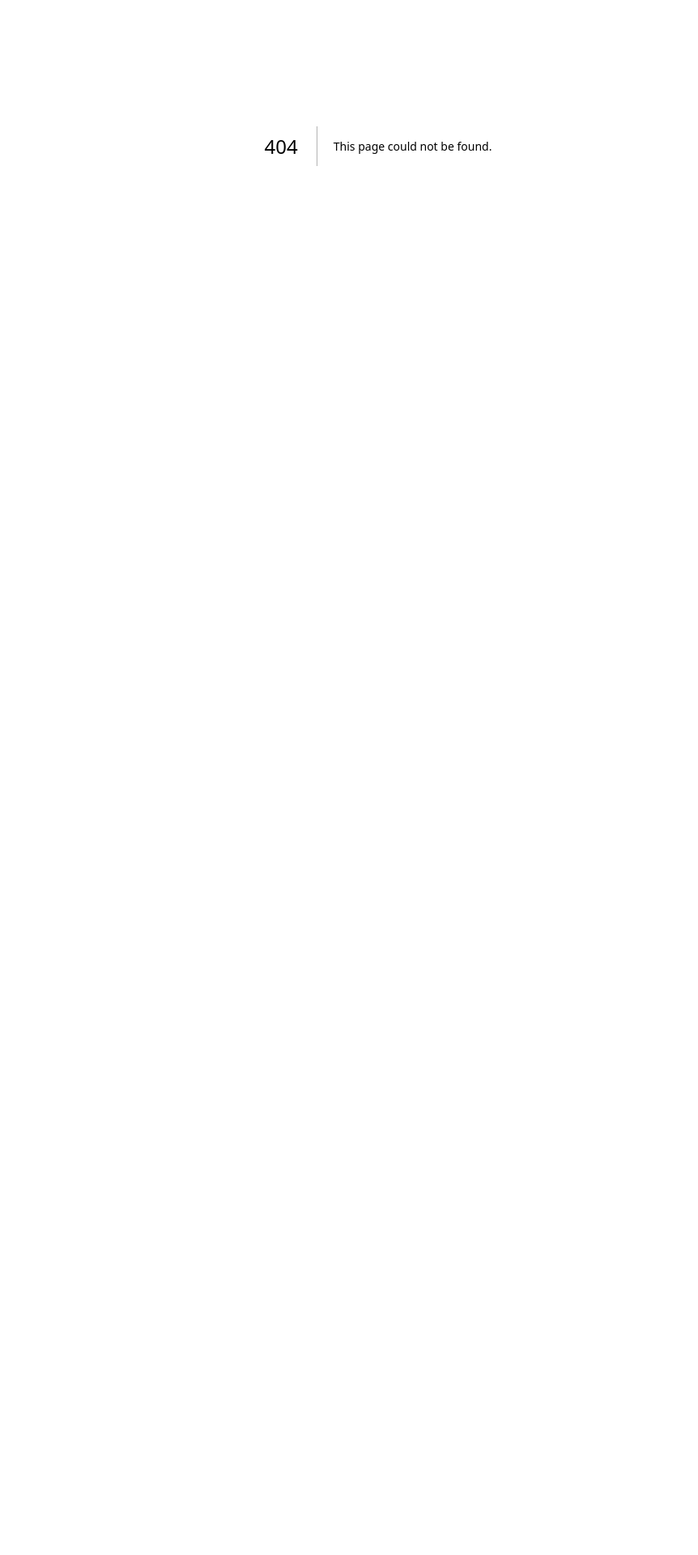
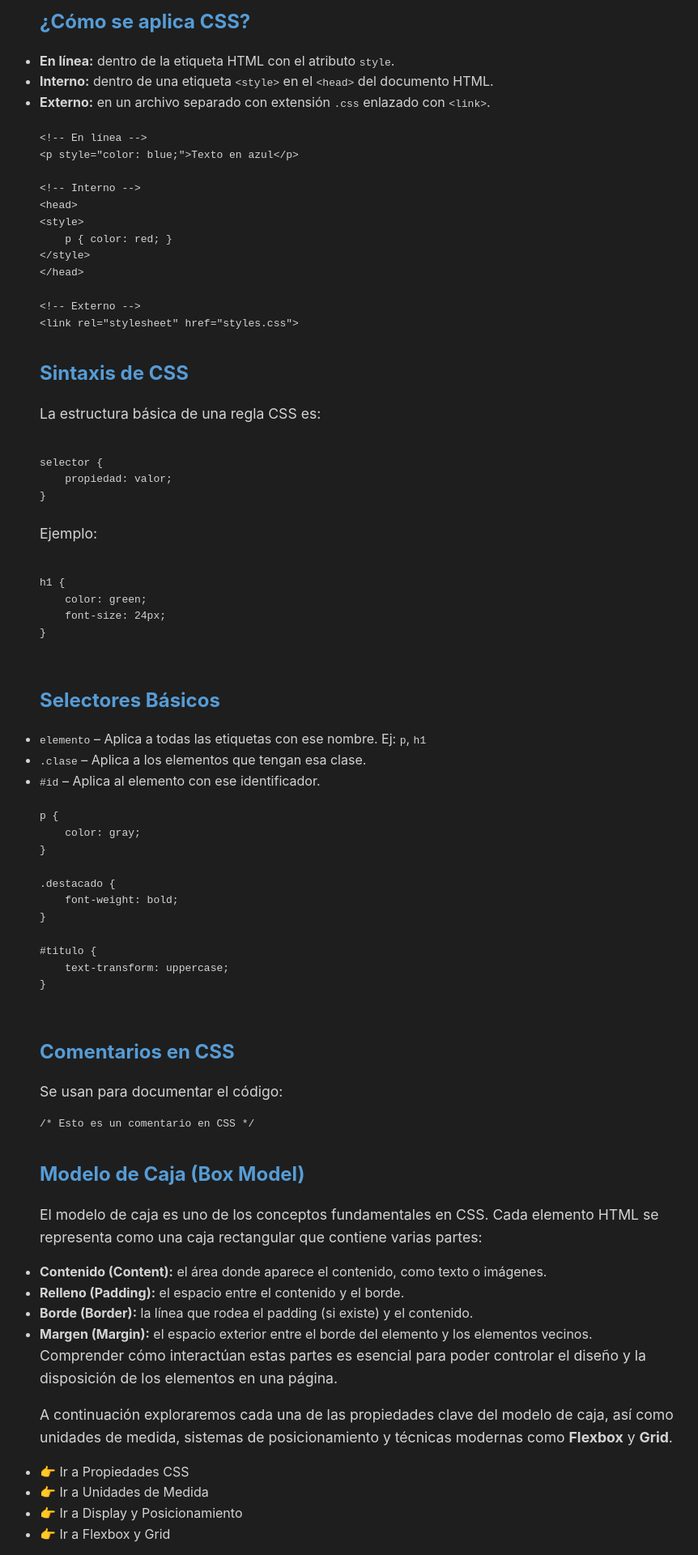
Before and after one commit to DdEze/SyntaxSphere, a Next.js app: page /html-css/css in a window 1280 px wide. Before the commit this address had no page. Shown: the part 220-2140 px from the top of the page at 81% size, without its empty margins (173-1035 px from the left). Before the commit the page ends 800 px from the top, so only its background shows below. Built offline with nearby package versions, Linux system fonts and the light colour scheme.

Commit message:
Se agrego la pantalla 'CSS'

```diff
--- /dev/null
+++ b/app/html-css/css/page.js
@@ -0,0 +1,148 @@
+'use client';
+
+import Link from 'next/link';
+import Layout from '@/components/Layout';
+import '../../../styles/global.css';
+
+export default function CSSPage() {
+  return (
+    <Layout>
+      <h1>CSS</h1>
+
+      <section>
+        <h2>¿Cómo se aplica CSS?</h2>
+        <ul>
+          <li><strong>En línea:</strong> dentro de la etiqueta HTML con el atributo <code>style</code>.</li>
+          <li><strong>Interno:</strong> dentro de una etiqueta <code>&lt;style&gt;</code> en el <code>&lt;head&gt;</code> del documento HTML.</li>
+          <li><strong>Externo:</strong> en un archivo separado con extensión <code>.css</code> enlazado con <code>&lt;link&gt;</code>.</li>
+        </ul>
+
+        <pre>
+          <code>
+                {`
+<!-- En línea -->
+<p style="color: blue;">Texto en azul</p>
+
+<!-- Interno -->
+<head>
+<style>
+    p { color: red; }
+</style>
+</head>
+
+<!-- Externo -->
+<link rel="stylesheet" href="styles.css">
+`}
+            </code>
+        </pre>
+      </section>
+
+      <section>
+        <h2>Sintaxis de CSS</h2>
+        <p>La estructura básica de una regla CSS es:</p>
+        <pre>
+          <code>
+            {`
+selector {
+    propiedad: valor;
+}
+            `}
+          </code>
+        </pre>
+        <p>Ejemplo:</p>
+        <pre>
+          <code>
+            {`
+h1 {
+    color: green;
+    font-size: 24px;
+}
+            `}
+          </code>
+        </pre>
+      </section>
+
+      <section>
+        <h2>Selectores Básicos</h2>
+        <ul>
+          <li><code>elemento</code> – Aplica a todas las etiquetas con ese nombre. Ej: <code>p</code>, <code>h1</code></li>
+          <li><code>.clase</code> – Aplica a los elementos que tengan esa clase.</li>
+          <li><code>#id</code> – Aplica al elemento con ese identificador.</li>
+        </ul>
+
+        <pre>
+          <code>
+            {`
+p {
+    color: gray;
+}
+
+.destacado {
+    font-weight: bold;
+}
+
+#titulo {
+    text-transform: uppercase;
+}
+            `}
+         </code>
+        </pre>
+      </section>
+
+      <section>
+        <h2>Comentarios en CSS</h2>
+        <p>Se usan para documentar el código:</p>
+        <pre>
+          <code>{`/* Esto es un comentario en CSS */`}</code>
+        </pre>
+      </section>
+
+      <section>
+        <h2>Modelo de Caja (Box Model)</h2>
+        <p>
+          El modelo de caja es uno de los conceptos fundamentales en CSS. Cada elemento HTML se representa como una caja rectangular que contiene varias partes:
+        </p>
+        <ul>
+          <li><strong>Contenido (Content):</strong> el área donde aparece el contenido, como texto o imágenes.</li>
+          <li><strong>Relleno (Padding):</strong> el espacio entre el contenido y el borde.</li>
+          <li><strong>Borde (Border):</strong> la línea que rodea el padding (si existe) y el contenido.</li>
+          <li><strong>Margen (Margin):</strong> el espacio exterior entre el borde del elemento y los elementos vecinos.</li>
+        </ul>
+
+        <p>
+          Comprender cómo interactúan estas partes es esencial para poder controlar el diseño y la disposición de los elementos en una página.
+        </p>
+
+        <p>
+          A continuación exploraremos cada una de las propiedades clave del modelo de caja, así como unidades de medida, sistemas de posicionamiento y técnicas modernas como <strong>Flexbox</strong> y <strong>Grid</strong>.
+        </p>
+
+        <div>
+            <ul>
+                <li>
+                    <Link href="/html-css/css/propiedades">
+                        👉 Ir a Propiedades CSS
+                    </Link>
+                </li>
+                <li>
+                    <Link href="/html-css/css/unidades">
+                        👉 Ir a Unidades de Medida
+                    </Link>
+                </li>
+                <li>
+                    <Link href="/html-css/css/display-posicionamiento">
+                        👉 Ir a Display y Posicionamiento
+                    </Link>
+                </li>
+                <li>
+                    <Link href="/html-css/css/flexbox-grid">
+                        👉 Ir a Flexbox y Grid
+                    </Link>
+                </li>
+            </ul>
+        </div>
+      </section>
+
+    </Layout>
+  );
+}
```
Also changed, not shown: app/html-css/css/propiedades/page.js (added).
